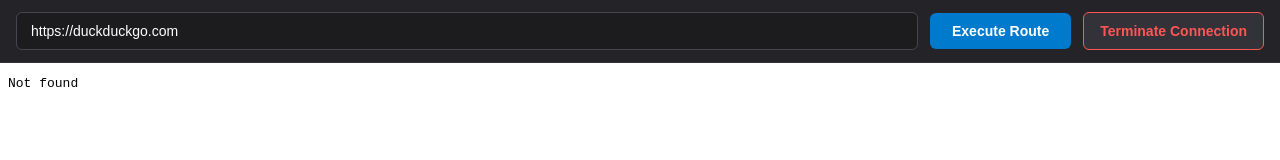
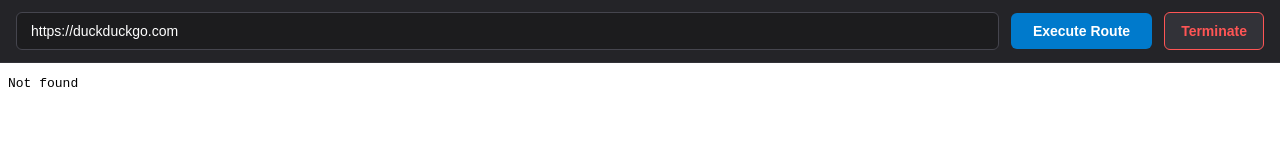
Before and after one commit to ToasterGG/WebPortal, a website: page index.html in a window 1280 px wide. Drawn offline with Linux system fonts and the light colour scheme.

Commit message:
Update index.html

```diff
--- a/index.html
+++ b/index.html
@@ -11,11 +11,9 @@
         #url-input { flex-grow: 1; padding: 10px 14px; border: 1px solid #45454e; border-radius: 6px; font-size: 14px; background-color: #1c1c1e; color: #fff; outline: none; }
         #url-input:focus { border-color: #007acc; }
         #go-btn { padding: 10px 22px; background-color: #007acc; color: white; border: none; border-radius: 6px; cursor: pointer; font-weight: 600; font-size: 14px; }
-        #close-window-btn { padding: 10px 16px; background-color: #323238; color: #ff5555; border: 1px solid #ff5555; border-radius: 6px; cursor: pointer; font-weight: bold; font-size: 14px; transition: background 0.2s; }
+        #close-window-btn { padding: 10px 16px; background-color: #323238; color: #ff5555; border: 1px solid #ff5555; border-radius: 6px; cursor: pointer; font-weight: bold; font-size: 14px; }
         #close-window-btn:hover { background-color: #ff5555; color: #fff; }
-
         #display-container { width: 100%; flex-grow: 1; position: relative; background-color: #ffffff; }
-
         #terminal-overlay { position: absolute; top: 0; left: 0; width: 100%; height: 100%; background-color: #111112; color: #d4d4d6; font-family: Consolas, monospace; padding: 24px; overflow-y: auto; font-size: 13px; line-height: 1.6; z-index: 100; }
         .log-line { margin-bottom: 6px; border-left: 3px solid #007acc; padding-left: 10px; }
         .log-warn { border-left-color: #d29922; color: #d29922; }
@@ -28,7 +26,7 @@
     <div id="nav-bar">
         <input type="text" id="url-input" placeholder="Enter target application URI..." value="https://duckduckgo.com">
         <button id="go-btn" onclick="executeSystemNavigation()">Execute Route</button>
-        <button id="close-window-btn" onclick="window.close()">Terminate Connection</button>
+        <button id="close-window-btn" onclick="window.close()">Terminate</button>
     </div>
 
     <div id="display-container">
```
